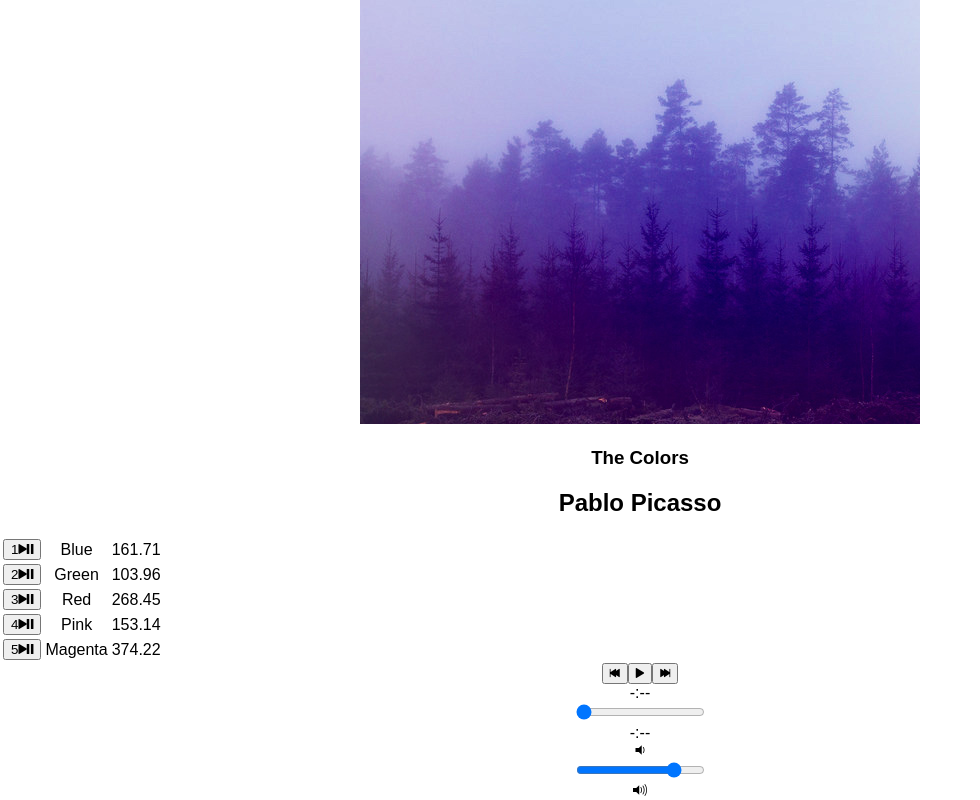
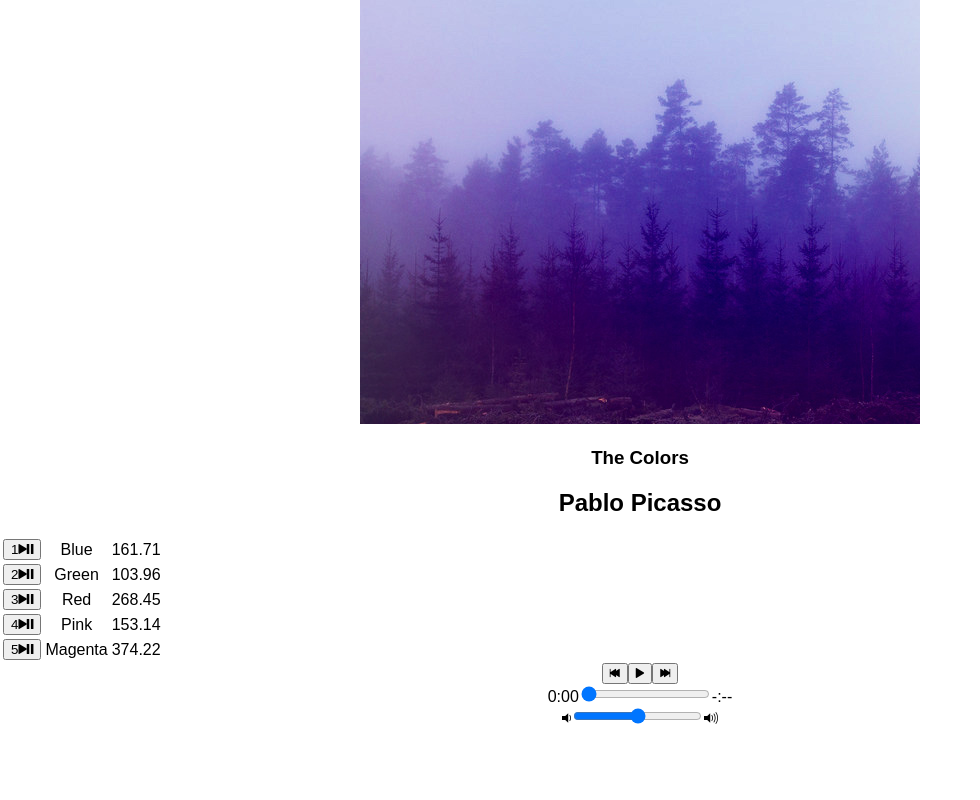
Before and after one commit to SebastianAle/bloc-jams-react, a React (Create React App) app: page /album/the-colors in a window 1280 px wide. Shown: the part 234-1034 px from the top of the page, without its empty margins (0-980 px from the left). After the commit the page ends 962 px from the top, so only its background shows below. Built offline with nearby package versions, Linux system fonts and the light colour scheme.

Commit message:
Assignment 9 Player Bar: Range Inputs: Completed

```diff
--- a/src/components/Album.js
+++ b/src/components/Album.js
@@ -15,7 +15,8 @@ class Album extends Component {
       	currentSong: album.songs[0],
       	currentTime: 0,
       	duration: album.songs[0].duration,
-      	isPlaying: false
+      	isPlaying: false,
+      	volume: 1
      };
 
      this.audioElement = document.createElement('audio');
@@ -89,10 +90,9 @@ class Album extends Component {
    }
 
    formatTime(timeInSeconds){
-   	console.log(timeInSeconds);
    	if(typeof(timeInSeconds) === "number"){
-   		const minutes = Math.floor(timeInSeconds / 60);
-   		const seconds = Math.floor(timeInSeconds - minutes * 60);
+   		const minutes = Math.floor(timeInSeconds / 60).toString();
+   		const seconds = Math.floor(timeInSeconds - minutes * 60).toString();
    		if(seconds < 10){
    			 return minutes + ":0" + seconds;
    		} else{
@@ -102,6 +102,11 @@ class Album extends Component {
    		return "-:--";
    		}
 
+   }
+
+   handleVolumeChange(v){
+   	this.audioElement.volume = v.target.value;
+   	this.setState({ volume:this.audioElement.volume });
    }
 
    render() {
@@ -140,13 +145,14 @@ class Album extends Component {
          <PlayerBar
            isPlaying={this.state.isPlaying}
            currentSong={this.state.currentSong}
-           currentTime={() => this.state.currentTime}
-           duration={() => this.state.duration}
+           currentTime={this.state.currentTime}
+           duration={this.state.duration}
            handleSongClick={() => this.handleSongClick(this.state.currentSong)}
            handlePrevClick={() => this.handlePrevClick()}
            handleNextClick={() => this.handleNextClick()}
            handleTimeChange={(e) => this.handleTimeChange(e)}
-           formatTime = {() => this.formatTime()}
+           formatTime = {(t) => this.formatTime(t)}
+           handleVolumeChange={(e) => this.handleVolumeChange(e)}
          />
        </section>
      );
--- a/src/components/PlayerBar.js
+++ b/src/components/PlayerBar.js
@@ -16,7 +16,7 @@ import React, { Component } from 'react';
            </button>
          </section>
          <section id="time-control">
-           <div className="current-time">{this.props.formatTime(this.props.currentTime)}</div>
+           <span className="current-time">{this.props.formatTime(this.props.currentTime)}</span>
            <input
              type="range"
              className="seek-bar"
@@ -26,12 +26,20 @@ import React, { Component } from 'react';
              step="0.01"
              onChange={this.props.handleTimeChange}
            />
-           <div className="total-time">{this.props.formatTime(this.props.duration)}</div>
+           <span className="total-time">{this.props.formatTime(this.props.duration)}</span>
          </section>
          <section id="volume-control">
-           <div className="icon ion-volume-low"></div>
-           <input type="range" className="seek-bar" value="80" />
-           <div className="icon ion-volume-high"></div>
+           <span className="icon ion-volume-low"></span>
+           <input
+           type="range"
+           className="seek-bar"
+           value={this.props.volume}
+           max="1"
+           min="0"
+           step="0.01"
+           onChange={this.props.handleVolumeChange}
+           />
+           <span className="icon ion-volume-high"></span>
          </section>
        </section>
      );
```
